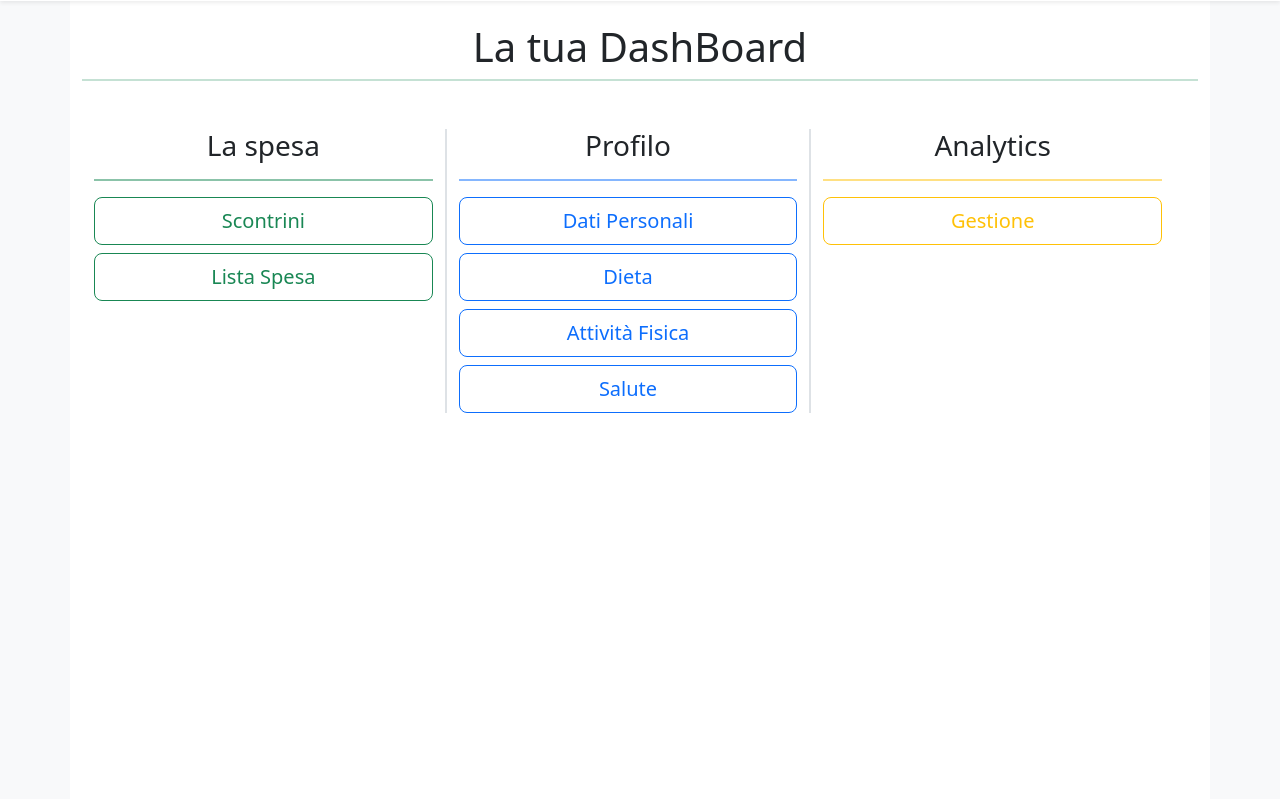
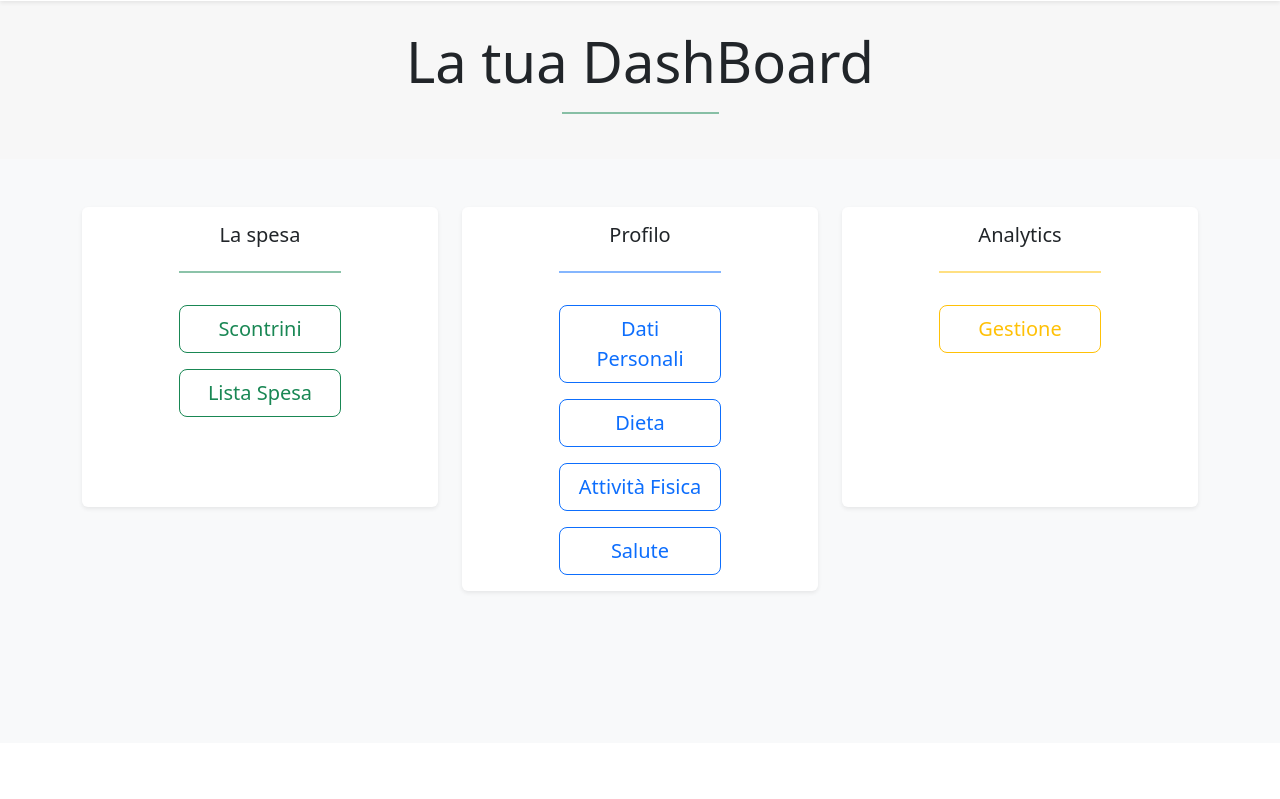
Before and after one commit to daniele-bnm/my_health_app, a Flask app: template health_app/templates/home.html in a window 1280 px wide. Shown: the part 57-856 px from the top of the page. After the commit the page ends 651 px from the top, so only its background shows below. Run offline with Flask 3, Linux system fonts and the light colour scheme; the template is opened without the code that fills it, so the values that code supplies are empty; some libraries are stand-ins or nearby versions.

Commit message:
Modernized aspect of the page

```diff
--- a/health_app/templates/base.html
+++ b/health_app/templates/base.html
@@ -7,7 +7,7 @@
           {% endblock %}
       </title>
    </head>
-   <body>
+   <body class="bg-light">
         {% include 'nav.html' %}
         {% with messages = get_flashed_messages(with_categories=true) %}
             {% if messages %}
--- a/health_app/templates/home.html
+++ b/health_app/templates/home.html
@@ -3,56 +3,62 @@
 {% block title %}HomePage{% endblock %}
 
 {% block content %}
-<body class="bg-light">
 
-    <div class="container vh-100 bg-white">
+ <!-- Hero Section -->
+<div class="container-fluid p-0">
+  <div class="row justify-content-center align-items-center" style="height: 20vh; background-color: #f7f7f7;">
+    <div class="col-md-6 text-center">
+      <h1 class="display-4">La tua DashBoard</h1>
+      <hr class="border border-success w-25 mx-auto opacity-50">
+    </div>
+  </div>
+</div>
 
-            <h1 class="pt-4 text-center">La tua DashBoard</h1>
+<!-- Dashboard Cards -->
+<div class="container mt-5">
+  <div class="row justify-content-center">
+    <!-- SPESA COLUMN -->
+    <div class="col-md-4 mb-3">
+      <div class="card shadow-sm border-0" style="min-height: 300px;">
+        <div class="card-body d-flex flex-column justify-content-top align-items-center">
+          <h5 class="card-title">La spesa</h5>
+          <hr class="border border-success opacity-50 w-50 my-3">
 
-        <hr class="border border-success mt-0 opacity-45">
-        <div class="row mt-5 text-center container-sm">
+            <a class="btn btn-outline-success btn-lg mt-3 w-50" href="#">Scontrini</a>
+            <a class="btn btn-outline-success btn-lg mt-3 w-50" href="#">Lista Spesa</a>
 
-
-            <!-- SPESA COLUMN -->
-            <div class="col border-end mb-3">
-                <h3>La spesa</h3>
-                <hr class="border border-success opacity-50">
-                <div class="vstack gap-2 ms-auto">
-
-                    <a class="btn btn-outline-success btn-lg " href="#">Scontrini</a>
-                    <a class="btn btn-outline-success btn-lg " href="#">Lista Spesa</a>
-
+        </div>
       </div>
     </div>
 
     <!-- PROFILO COLUMN -->
-            <div class="col border-start border-end mb-3">
-                <h3>Profilo</h3>
-                <hr class="border border-primary opacity-50">
-                <div class="vstack gap-2 ms-auto">
+    <div class="col-md-4 mb-3">
+      <div class="card shadow-sm border-0" style="min-height: 300px;">
+        <div class="card-body d-flex flex-column justify-content-top align-items-center">
+          <h5 class="card-title">Profilo</h5>
+          <hr class="border border-primary opacity-50 w-50 my-3">
 
-                    <a class="btn btn-outline-primary btn-lg " href="{{ url_for('profile_page') }}" >Dati Personali</a>
-                    <a class="btn btn-outline-primary btn-lg " href="#">Dieta</a>
-                    <a class="btn btn-outline-primary btn-lg " href="#">Attività Fisica</a>
-                    <a class="btn btn-outline-primary btn-lg " href="#">Salute</a>
+            <a class="btn btn-outline-primary btn-lg mt-3 w-50" href="{{ url_for('profile_page') }}">Dati Personali</a>
+            <a class="btn btn-outline-primary btn-lg mt-3 w-50" href="#">Dieta</a>
+            <a class="btn btn-outline-primary btn-lg mt-3 w-50" href="#">Attività Fisica</a>
+            <a class="btn btn-outline-primary btn-lg mt-3 w-50" href="#">Salute</a>
 
+        </div>
       </div>
     </div>
 
     <!-- ANALYTICS COLUMN -->
-            <div class="col border-start mb-3">
-                <h3 class="align-items-top">Analytics</h3>
-                <hr class="border border-warning opacity-50">
-                <div class="vstack gap-2 ms-auto">
+    <div class="col-md-4 mb-3">
+      <div class="card shadow-sm border-0" style="min-height: 300px;">
+        <div class="card-body d-flex flex-column justify-content-top align-items-center">
+          <h5 class="card-title">Analytics</h5>
+          <hr class="border border-warning opacity-50 w-50 my-3">
 
-                    <a class="btn btn-outline-warning btn-lg " href="#">Gestione</a>
+            <a class="btn btn-outline-warning btn-lg mt-3 w-50" href="#">Gestione</a>
 
         </div>
       </div>
-
     </div>
-
-
   </div>
-</body>
+</div>
 {% endblock %}
```
Also changed, not shown: health_app/templates/auth/login.html (+17 -18 lines), health_app/templates/auth/register.html (+17 -19 lines), health_app/templates/landing_page.html (+16 -12 lines). Lines whose indentation alone changed are shown as unchanged.
